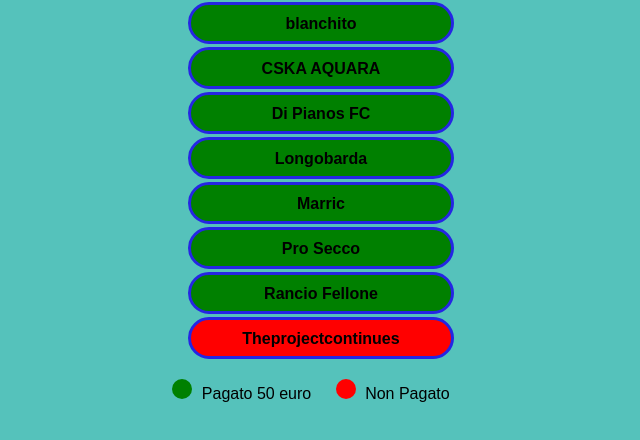
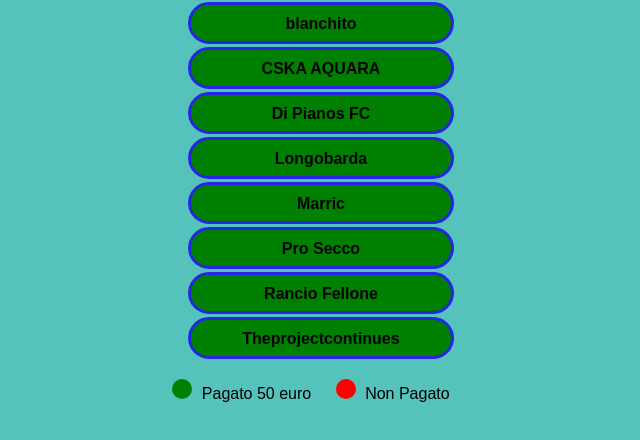
Before and after one commit to Anico2/fanta, a plain HTML site: page docs/quote.html in a window 1280 px wide. Shown: the part 78-518 px from the top of the page, without its empty margins (319-959 px from the left). Drawn offline with Linux system fonts and the light colour scheme.

Commit message:
Update quote.html

```diff
--- a/docs/quote.html
+++ b/docs/quote.html
@@ -95,7 +95,7 @@
     <li data-team="Marric" class="paid">Marric</li>
     <li data-team="Pro Secco" class="paid">Pro Secco</li>
     <li data-team="Rancio Fellone" class="paid">Rancio Fellone</li>
-    <li data-team="Theprojectcontinues" class="not-paid">Theprojectcontinues</li>
+    <li data-team="Theprojectcontinues" class="paid">Theprojectcontinues</li>
   </ul>
 
   <div id="table-container"></div>
```
